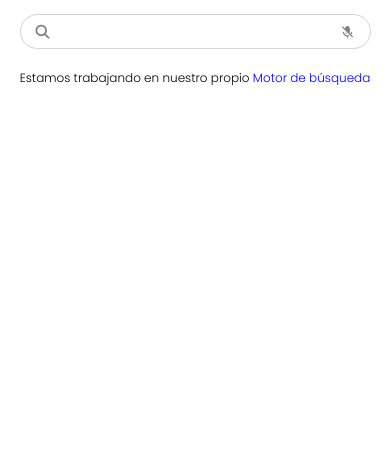
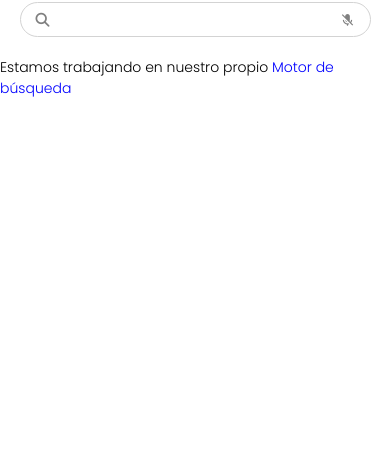
Before and after one commit to nightshares/nightshares.github.io, a plain HTML site: page redcat.html in a window 390 px wide. Shown: the part 374-844 px from the top of the page. Drawn offline with nearby package versions, Linux system fonts and the light colour scheme.

Commit message:
Update redcat.css

```diff
--- a/redcat.css
+++ b/redcat.css
@@ -233,7 +233,6 @@ footer {
   margin-left: 15px;
 }
 
-/* Mobile and Tablet */
 @media only screen and (max-width: 650px) {
   /* Navbar */
   .navbar ul {
@@ -250,12 +249,10 @@ footer {
       width: 30px;
   }
 
-  /* Logo */
   .logo-img {
       width: 200px;
   }
 
-  /* Search Bar */
   .search-bar {
       width: 90%;
       height: 35px;
@@ -265,7 +262,6 @@ footer {
       font-size: 14px;
   }
 
-  /* Buttons */
   .search-btns button {
       height: 30px;
       font-size: 12px;
@@ -275,12 +271,6 @@ footer {
       width: 190px;
   }
 
-  /* Language */
-  .language {
-      font-size: 12px;
-  }
-
-  /* Footer */
   footer {
       height: 150px;
   }
```
